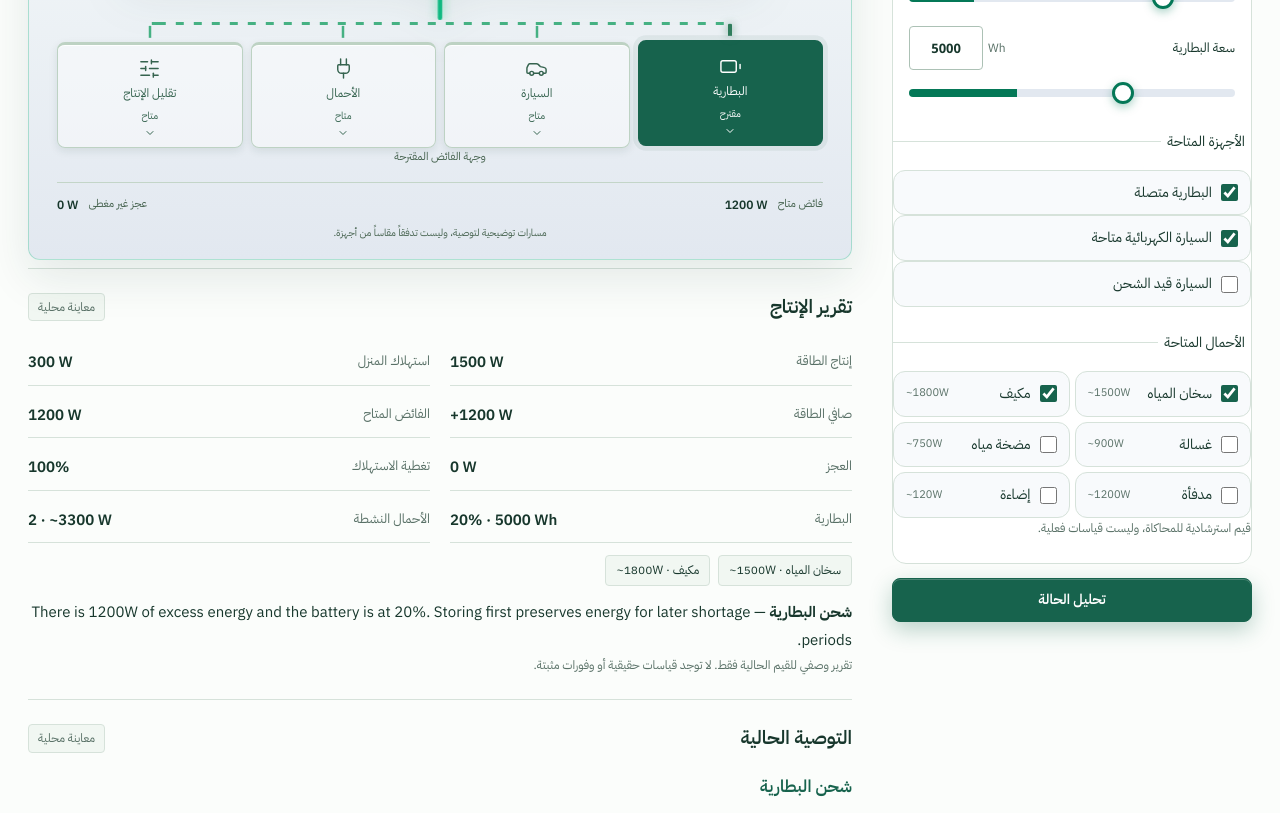
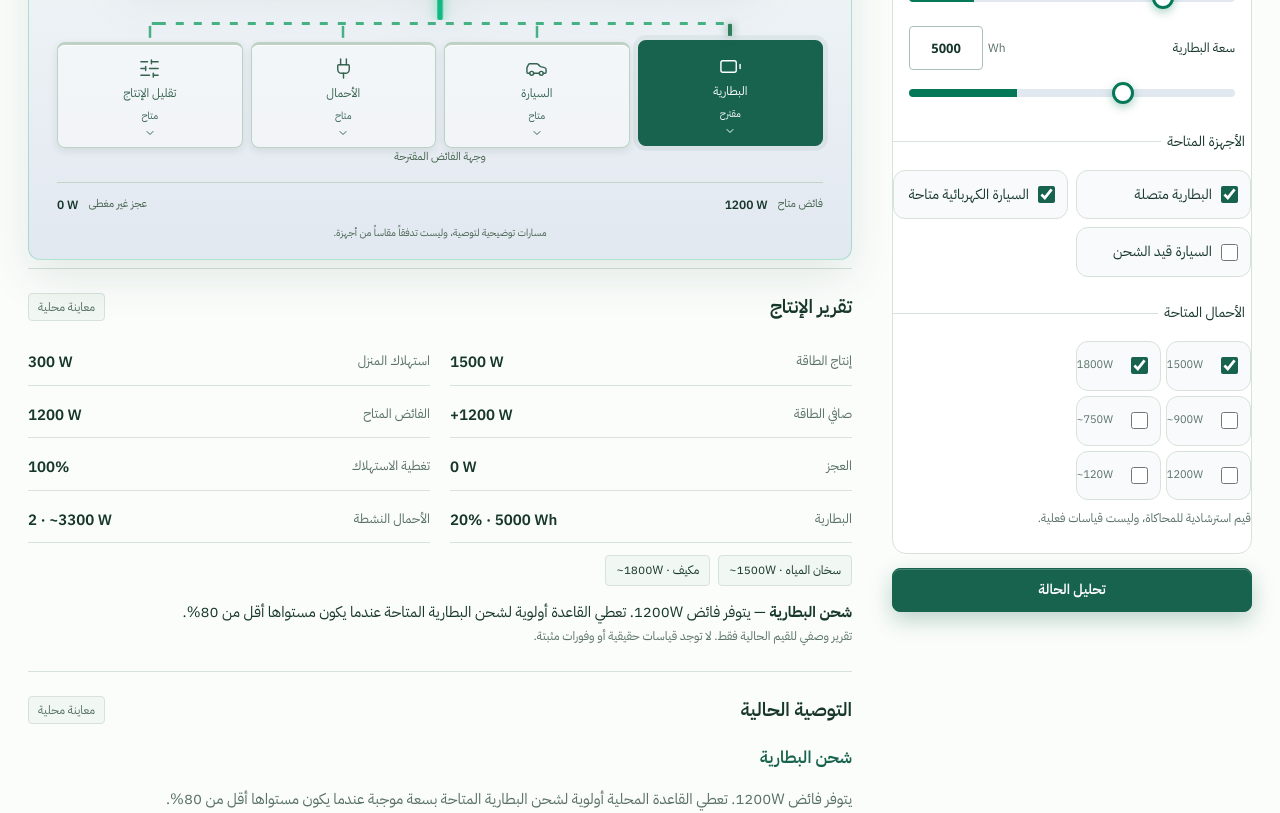
Before and after one commit to mur99k/shamsi-smart, a Next.js app: page /simulator in a window 1280 px wide. Shown: the part 980-1793 px from the top of the page. Built offline with nearby package versions, Linux system fonts and the light colour scheme.

Commit message:
fix(ui-bugs): arabic reasons, checkbox grid, battery format, light video

```diff
--- a/src/app/assistant/page.tsx
+++ b/src/app/assistant/page.tsx
@@ -19,19 +19,27 @@ export default function AssistantPage() {
     return () => mq.removeEventListener("change", sync);
   }, []);
   const meta = ACTION_META[decision.recommendedAction];
+  const formatTimeAr = (t: string) => {
+    const m = /^(\d{1,2}):(\d{2})/.exec(t);
+    if (!m) return t;
+    const h = Number(m[1]);
+    const suffix = h < 12 ? "ص" : "م";
+    const h12 = h % 12 === 0 ? 12 : h % 12;
+    return `${h12}:${m[2]} ${suffix}`;
+  };
   const rows = [
     [ar ? "الإنتاج الشمسي" : "Solar production", ar ? `${sim.solarProductionW} واط` : `${sim.solarProductionW} W`],
     [ar ? "الاستهلاك" : "Consumption", ar ? `${sim.consumptionW} واط` : `${sim.consumptionW} W`],
     [ar ? "الصافي" : "Net power", ar ? `${calc.netEnergyW} واط` : `${calc.netEnergyW} W`],
     [ar ? "الفائض" : "Surplus", ar ? `${calc.excessEnergyW} واط` : `${calc.excessEnergyW} W`],
     [ar ? "العجز" : "Shortage", ar ? `${calc.energyShortageW} واط` : `${calc.energyShortageW} W`],
-    [ar ? "سعة البطارية" : "Battery level", ar ? `${sim.batteryLevelPct}% (من أصل ${sim.batteryCapacityWh} واط/ساعة)` : `${sim.batteryLevelPct}% (of ${sim.batteryCapacityWh} Wh)`],
+    [ar ? "سعة البطارية" : "Battery level", `${sim.batteryLevelPct}% (${sim.batteryCapacityWh} Wh)`],
     [ar ? "البطارية متصلة" : "Battery connected", sim.batteryAvailable ? (ar ? "نعم" : "Yes") : (ar ? "لا" : "No")],
     [ar ? "السيارة متاحة" : "EV available", sim.evAvailable ? (ar ? "نعم" : "Yes") : (ar ? "لا" : "No")],
     [ar ? "السيارة قيد الشحن" : "EV charging", sim.evAvailable && sim.evCharging ? (ar ? "نعم" : "Yes") : (ar ? "لا" : "No")],
     [ar ? "عدد الأحمال" : "Available loads", String(sim.availableLoads.length)],
     [ar ? "توقع الإنتاج" : "Solar forecast", ar ? `${sim.futureSolarEstimateW} واط` : `${sim.futureSolarEstimateW} W`],
-    [ar ? "وقت المحاكاة" : "Simulation time", sim.currentTime],
+    [ar ? "وقت المحاكاة" : "Simulation time", ar ? formatTimeAr(sim.currentTime) : sim.currentTime],
   ];
   return <>
     <div className="page-heading"><div><h1>{ar ? "مساعد الطاقة" : "Energy Assistant"}</h1><p>{ar ? "نقاش مبني على حالة المحاكاة الحالية." : "A conversation grounded in the current simulation state."}</p></div></div>
--- a/src/app/globals.css
+++ b/src/app/globals.css
@@ -33,9 +33,9 @@
 .alert-card.savings { border-color: #f6d878; background: linear-gradient(150deg, #fffbeF, #fff); margin-bottom: 16px; }
 .alert-card.savings small { font-size: 11.5px; }
 .alert-toast { position: fixed; top: 14px; left: 50%; transform: translateX(-50%); z-index: 80; background: #065f46; color: #fff; border-radius: 12px; padding: 12px 20px; font-size: 13.5px; font-weight: 700; box-shadow: 0 14px 34px rgba(4, 120, 87, 0.4); max-width: min(92vw, 560px); text-align: center; }
-.alert-video { border-radius: 16px; padding: 22px; background: #0f172a; color: #fff; text-align: center; display: grid; gap: 8px; justify-items: center; margin-bottom: 16px; }
+.alert-video { border-radius: 16px; padding: 22px; background: #f8fafc; border: 1.5px solid #a7f3d0; text-align: center; display: grid; gap: 8px; justify-items: center; margin-bottom: 16px; color: var(--ink); }
 .alert-video h2 { font-size: 15px; }
-.alert-video p { font-size: 13px; color: #cbd5e1; }
+.alert-video p { font-size: 13px; color: var(--muted); }
 .alert-video small { font-size: 11.5px; color: #94a3b8; }
 .alert-devices { display: grid; grid-template-columns: repeat(3, minmax(0, 1fr)); gap: 12px; margin-bottom: 16px; }
 .alert-devices > div { display: grid; gap: 4px; justify-items: center; text-align: center; border-radius: 14px; padding: 16px 10px; background: #fff; border: 1px solid var(--border); color: var(--accent); }
@@ -149,6 +149,9 @@ p { overflow-wrap: anywhere; }
 .system-tiles b { font-size: 14px; font-weight: 600; }
 .text-link { display: inline-flex; align-items: center; gap: 6px; margin-top: 18px; font-size: 13px; font-weight: 600; }
 .reason { margin-block: 12px 18px; line-height: 1.9; }
+.recommendation, .production-report { min-width: 0; }
+.recommendation h3, .report-decision { overflow-wrap: break-word; word-break: break-word; min-width: 0; }
+.flow-current.track { stroke-width: 5; }
 .recommendation .button { margin-block: 16px; }
 .notice { padding: 14px 16px; border: 1px solid #d5dacb; background: #f4f6ee; color: #414e34; font-size: 13px; margin-block: 16px; }
 .error-text { color: #9a302a; }
@@ -190,7 +193,9 @@ progress::-webkit-progress-value { background: var(--accent); border-radius: 4px
 .control-row input[type="range"]::-webkit-slider-thumb { -webkit-appearance: none; width: 22px; height: 22px; border-radius: 99px; background: #fff; border: 3px solid #047857; box-shadow: 0 3px 10px rgba(4, 120, 87, 0.35); cursor: grab; }
 .control-row input[type="range"]::-moz-range-thumb { width: 16px; height: 16px; border-radius: 99px; background: #fff; border: 3px solid #047857; box-shadow: 0 3px 10px rgba(4, 120, 87, 0.35); cursor: grab; }
 .control-row input[type="range"]::-moz-range-track { height: 8px; border-radius: 99px; background: #e2e8f0; }
-.check-row { display: flex; align-items: center; gap: 10px; border-radius: 12px; padding: 10px 12px; background: #f8fafc; border: 1px solid var(--border); font-size: 13.5px; min-width: 0; overflow: hidden; }
+.sim-inputs fieldset { display: grid; grid-template-columns: repeat(2, minmax(0, 1fr)); gap: 8px; }
+.sim-inputs fieldset > legend, .sim-inputs fieldset > p { grid-column: 1 / -1; }
+.check-row { display: flex; align-items: center; gap: 10px; border-radius: 12px; padding: 12px; background: #f8fafc; border: 1px solid var(--border); font-size: 13.5px; min-width: 0; min-height: 52px; overflow: hidden; }
 .check-row input { flex: none; width: 18px; height: 18px; accent-color: #047857; }
 .check-row span { min-width: 0; overflow: hidden; text-overflow: ellipsis; white-space: nowrap; flex: 1; }
 .check-row small { flex: none; }
@@ -306,7 +311,7 @@ legend { padding: 0 6px; font-size: 14px; }
 .context-rows { display: grid; gap: 6px; margin: 12px 0; }
 .context-rows > div { display: flex; align-items: center; justify-content: space-between; gap: 10px; border-radius: 12px; padding: 9px 12px; background: #f8fafc; border: 1px solid var(--border); font-size: 13px; min-width: 0; }
 .context-rows dt { color: var(--muted); min-width: 0; overflow: hidden; text-overflow: ellipsis; white-space: nowrap; }
-.context-rows dd { margin: 0; font-weight: 700; white-space: nowrap; }
+.context-rows dd { margin: 0; font-weight: 700; white-space: nowrap; font-size: 12.5px; overflow: hidden; text-overflow: ellipsis; max-width: 100%; }
 .decision-card { display: grid; gap: 4px; border-radius: 16px; padding: 16px; margin: 12px 0; background: linear-gradient(150deg, #047857, #065f46); color: #fff; box-shadow: 0 12px 28px rgba(4, 120, 87, 0.35); }
 .decision-card span { font-size: 12px; opacity: 0.85; }
 .decision-card strong { font-size: 17px; }
--- a/src/components/dashboard/ProductionReport.tsx
+++ b/src/components/dashboard/ProductionReport.tsx
@@ -10,6 +10,14 @@ export default function ProductionReport() {
   const ar = lang === "ar";
   const meta = ACTION_META[decision.recommendedAction];
   const activeLoads = LOAD_PRESETS.filter((l) => sim.availableLoads.includes(l.id));
+  const localReasonsAr: Record<string, string> = {
+    battery_storage: `يتوفر فائض ${calc.excessEnergyW}W. تعطي القاعدة أولوية لشحن البطارية المتاحة عندما يكون مستواها أقل من 80%.`,
+    ev_charging: `يتوفر فائض ${calc.excessEnergyW}W. بعد شرط البطارية، تقترح القاعدة شحن السيارة المتاحة التي ليست قيد الشحن.`,
+    additional_load: `يتوفر فائض ${calc.excessEnergyW}W. تقترح القاعدة توجيهه للأحمال المتاحة بعد شروط البطارية والسيارة.`,
+    reduce_solar_input: "يتوفر فائض دون بطارية مؤهلة أو سيارة غير مشغولة أو حمل إضافي متاح. التوصية هي تقليل الإنتاج الشمسي.",
+    no_action: "لا يُقترح إجراء إضافي. عند التوازن يتساوى الإنتاج والاستهلاك، فلا يوجد فائض أو عجز.",
+    energy_shortage: `يتجاوز الاستهلاك الإنتاج بمقدار ${calc.energyShortageW}W. لا يوجد فائض لإعادة التوجيه؛ يُقترح تقليل الأحمال غير الأساسية.`,
+  };
   const rows: [string, string][] = [
     [ar ? "إنتاج الطاقة" : "Solar production", `${calc.solarProductionW} W`],
     [ar ? "استهلاك المنزل" : "Home consumption", `${calc.consumptionW} W`],
@@ -24,7 +32,7 @@ export default function ProductionReport() {
     <div className="section-heading"><h2>{ar ? "تقرير الإنتاج" : "Production report"}</h2><span className="badge">{result ? result.source === "ai" ? (ar ? "ذكاء اصطناعي" : "AI response") : (ar ? "استجابة احتياطية" : "Server fallback") : (ar ? "معاينة محلية" : "Local preview")}</span></div>
     <dl className="report-grid">{rows.map(([label, value]) => <div key={label}><dt>{label}</dt><dd dir="ltr">{value}</dd></div>)}</dl>
     {activeLoads.length > 0 && <ul className="report-loads">{activeLoads.map((l) => <li key={l.id}>{ar ? l.ar : l.en} · <span dir="ltr">~{l.watts}W</span></li>)}</ul>}
-    <p className="report-decision" dir="auto"><strong>{ar ? meta.labelAr : meta.labelEn}</strong> — {decision.reason}</p>
+    <p className="report-decision" dir="auto"><strong>{ar ? meta.labelAr : meta.labelEn}</strong> — {ar && !result ? (localReasonsAr[decision.recommendedAction] ?? decision.reason) : decision.reason}</p>
     <p className="small muted">{ar ? "تقرير وصفي للقيم الحالية فقط. لا توجد قياسات حقيقية أو وفورات مثبتة." : "A descriptive summary of current values only. No real measurements or proven savings."}</p>
   </section>;
 }
```
